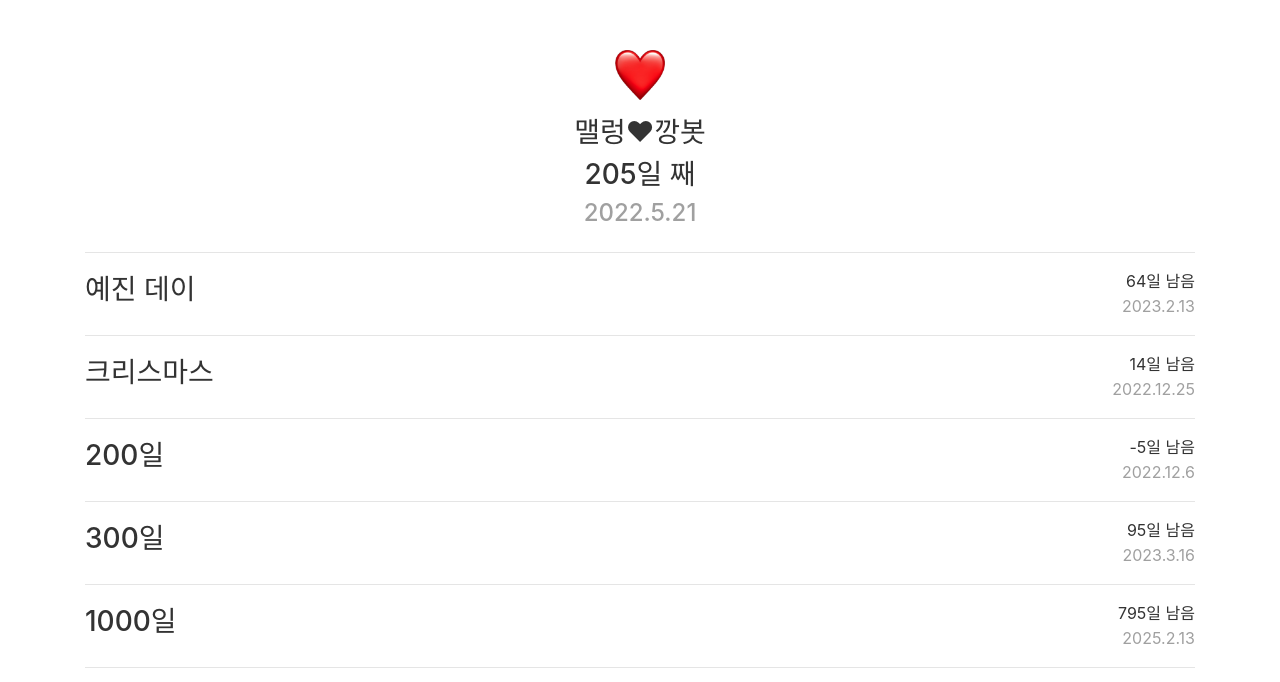
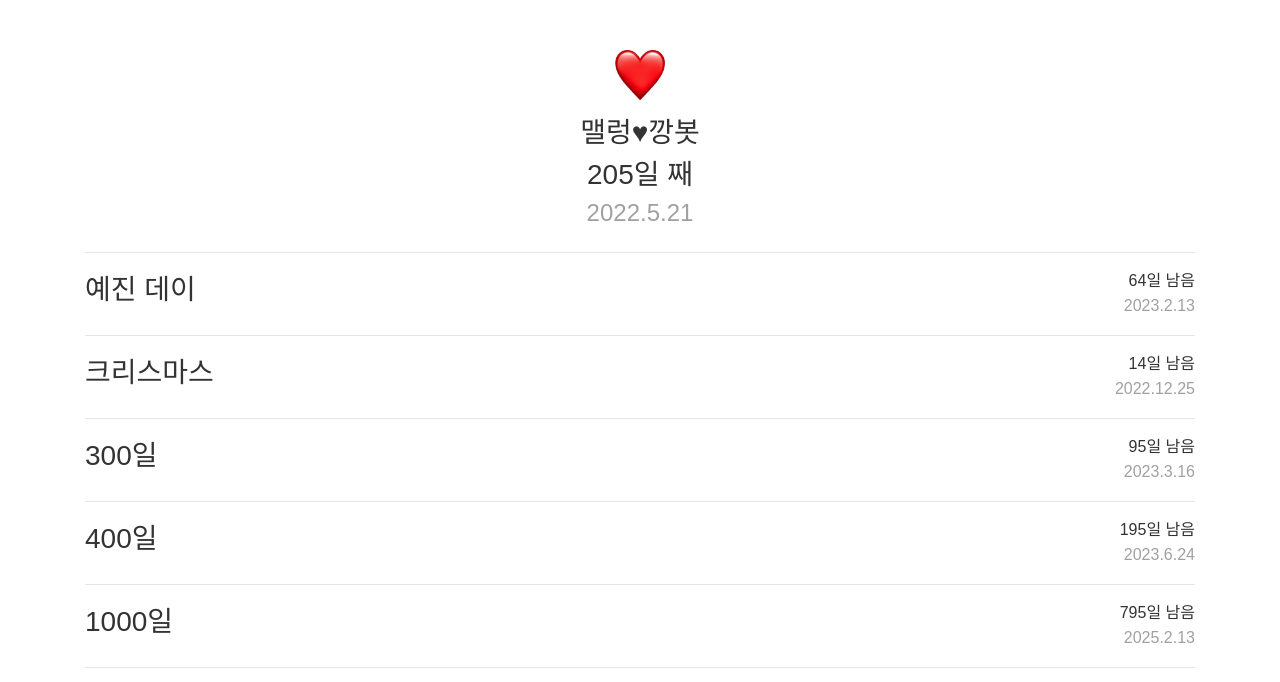
Before and after one commit to yejinstar/js-exercise, a plain HTML site: page index.html in a window 1280 px wide. Drawn offline with nearby package versions, Linux system fonts and the light colour scheme; a web font is replaced by a local one.

Commit message:
feat: 400일 추가 style.css 파일에 폰트 변경하고 적용

```diff
--- a/index.html
+++ b/index.html
@@ -5,56 +5,8 @@
     <meta name="viewport" content="width=device-width, initial-scale=1.0">
     <link rel="stylesheet" href="https://stackpath.bootstrapcdn.com/bootstrap/4.5.2/css/bootstrap.min.css" integrity="sha384-JcKb8q3iqJ61gNV9KGb8thSsNjpSL0n8PARn9HuZOnIxN0hoP+VmmDGMN5t9UJ0Z" crossorigin="anonymous">
     <title>윤건바보</title>
-    <style>
-        * {
-            color: #333333;
-        }
-        p {
-            margin-bottom: 1px;
-        }
-        .photos {
-            margin-top: 50px;
-            display: flex;
-            justify-content: center;
-            align-items: center;
-        }
-        #duhee {
-            width:150px;
-            height:150px;
-            object-fit:cover;
-            border-radius:50%;
-            margin-right: 30px;
-        }
-        #jisook {
-            width:150px;
-            height:150px;
-            object-fit:cover;
-            border-radius:50%;
-            margin-left: 30px;
-        }
-        #heart {
-            width:50px;
-            height:50px;
-        }
-        .gray {
-            color: #a0a0a0;
-        }
-        .special-day {
-            display: flex;
-            justify-content: space-between;
-        }
-        .title {
-            display: flex;
-            align-items: center;
-        }
-        .days-left {
-            text-align: right;
-        }
-        .date {
-            text-align: right;
-            color: #a0a0a0;
-        }
-    </style>
+    <link rel="preconnect" href="https://fonts.googleapis.com"><link rel="preconnect" href="https://fonts.gstatic.com" crossorigin><link href="https://fonts.googleapis.com/css2?family=Dongle&display=swap" rel="stylesheet">
+    <link href="./style.css" rel="stylesheet">
 </head>
 <body class="container">
     <section class='photos'>
@@ -85,18 +37,18 @@
     </section>
     <hr/>
     <section class='special-day'>
-        <h3 class='title'>200일</h3>
+        <h3 class='title'>300일</h3>
         <div class='date-box'>
-            <p id='twohund' class='days-left'>0일 남음</p>
-            <p id='twohund-date' class='date'>0000.00.00</p>
+            <p id='threehund' class='days-left'>0일 남음</p>
+            <p id='threehund-date' class='date'>0000.00.00</p>
         </div>
     </section>
     <hr/>
     <section class='special-day'>
-        <h3 class='title'>300일</h3>
+        <h3 class='title'>400일</h3>
         <div class='date-box'>
-            <p id='threehund' class='days-left'>0일 남음</p>
-            <p id='threehund-date' class='date'>0000.00.00</p>
+            <p id='fourhund' class='days-left'>0일 남음</p>
+            <p id='fourhund-date' class='date'>0000.00.00</p>
         </div>
     </section>
     <hr/>
@@ -121,41 +73,42 @@
         var diff = Math.floor((now.getTime()-start.getTime())/(1000*60*60*24)+1) ;
         console.log(diff);
         $("#love").text(diff + "일 째");
+
         //기념일까지 남은 날짜는?
         var valentine = new Date('2023-02-13');
         var diff2 = Math.floor((valentine.getTime()-now.getTime())/(1000*60*60*24)+1) ;
         console.log(diff2);
         $("#valentine").text(diff2 + "일 남음");
+
         //기념일까지 남은 날짜는?
         var christmas = new Date('2022-12-25');
         var diff12 = Math.floor((christmas.getTime()-now.getTime())/(1000*60*60*24)+1) ;
         console.log(diff12);
         $("#christmas").text(diff12 + "일 남음");
-        //200일은 언제인가?
-        var twohund = new Date(start.getTime() + 199 * (1000*60*60*24));
-        var twohundDate = twohund.getFullYear() + '.' + (twohund.getMonth()+1) + '.' + twohund.getDate();
-        $('#twohund-date').text(twohundDate);
 
-        //기념일까지 남은 날짜는?
-        var Diff4 = twohund.getTime() - now.getTime();
+        //400일은 언제인가?
+        var fourhund = new Date(start.getTime() + 399 * (1000*60*60*24));
+        var fourhundDate = fourhund.getFullYear() + '.' + (fourhund.getMonth()+1) + '.' + fourhund.getDate();
+        $('#fourhund-date').text(fourhundDate);
+        //400일까지 남은 날짜는?
+        var Diff4 = fourhund.getTime() - now.getTime();
         var day4 = Math.floor(Diff4 / (1000 * 60 * 60 * 24) + 1);
-        $('#twohund').text(day4 + '일 남음');
+        $('#fourhund').text(day4 + '일 남음');
 
         //300일은 언제인가?
         var threehund = new Date(start.getTime() + 299 * (1000*60*60*24));
         var threehundDate = threehund.getFullYear() + '.' + (threehund.getMonth()+1) + '.' + threehund.getDate();
         $('#threehund-date').text(threehundDate);
-
-        //기념일까지 남은 날짜는?
+        //300일까지 남은 날짜는?
         var Diff5 = threehund.getTime() - now.getTime();
         var day5 = Math.floor(Diff5 / (1000 * 60 * 60 * 24) + 1);
         $('#threehund').text(day5 + '일 남음');
 
-        //천일은 언제인가?
+        //1000일은 언제인가?
         var thousand = new Date(start.getTime() + 999 * (1000*60*60*24));
         var thousandDate = thousand.getFullYear() + '.' + (thousand.getMonth()+1) + '.' + thousand.getDate();
         $('#thousand-date').text(thousandDate);
-        //기념일까지 남은 날짜는?
+        //1000일까지 남은 날짜는?
         var Diff3 = thousand.getTime() - now.getTime();
         var day3 = Math.floor(Diff3 / (1000 * 60 * 60 * 24) + 1);
         $('#thousand').text(day3 + '일 남음');
--- /dev/null
+++ b/style.css
@@ -0,0 +1,49 @@
+* {
+    color: #333333;
+    font-family: 'Dongle', sans-serif;
+}
+p {
+    margin-bottom: 1px;
+}
+.photos {
+    margin-top: 50px;
+    display: flex;
+    justify-content: center;
+    align-items: center;
+}
+#duhee {
+    width:150px;
+    height:150px;
+    object-fit:cover;
+    border-radius:50%;
+    margin-right: 30px;
+}
+#jisook {
+    width:150px;
+    height:150px;
+    object-fit:cover;
+    border-radius:50%;
+    margin-left: 30px;
+}
+#heart {
+    width:50px;
+    height:50px;
+}
+.gray {
+    color: #a0a0a0;
+}
+.special-day {
+    display: flex;
+    justify-content: space-between;
+}
+.title {
+    display: flex;
+    align-items: center;
+}
+.days-left {
+    text-align: right;
+}
+.date {
+    text-align: right;
+    color: #a0a0a0;
+}
```
